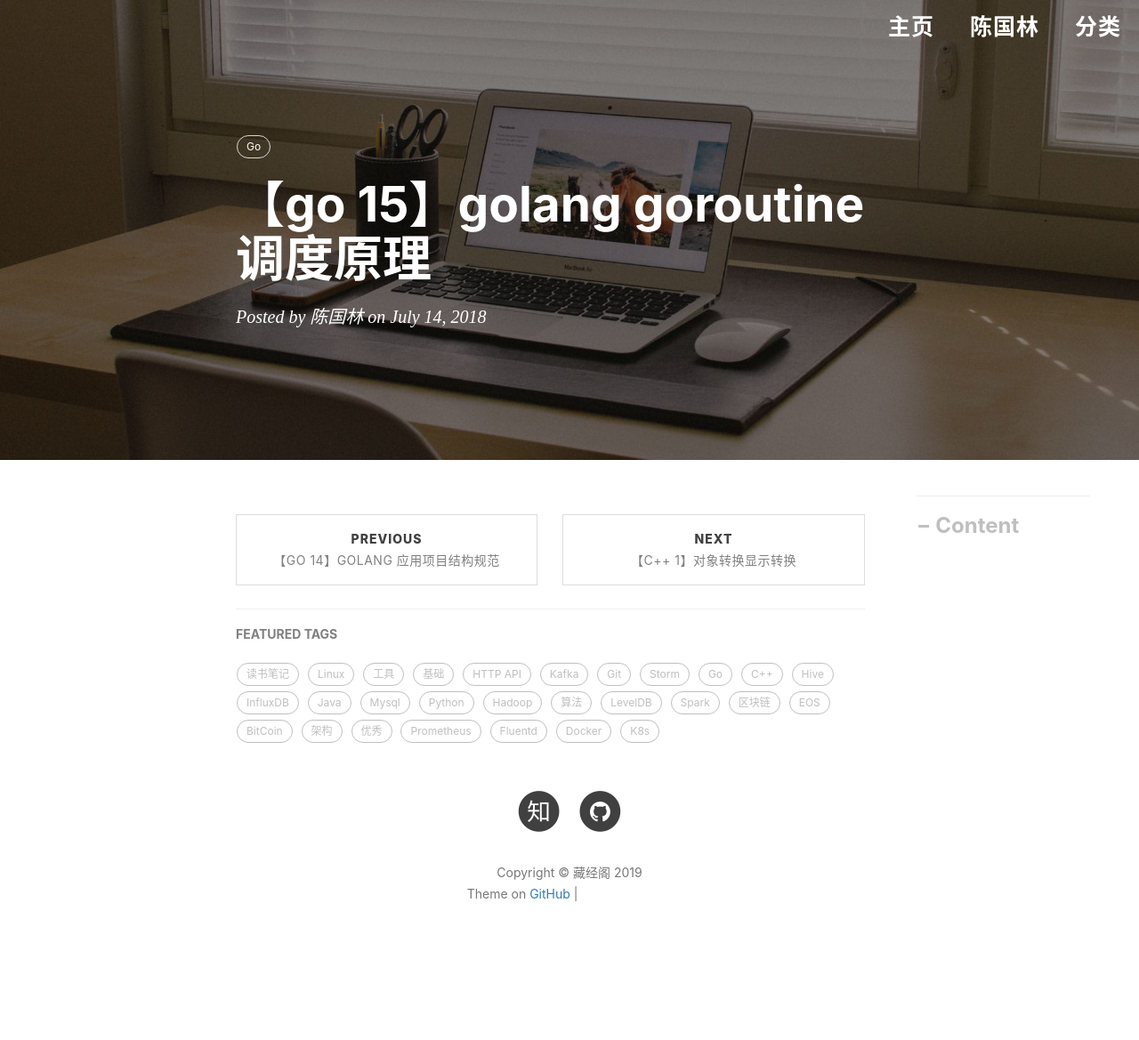
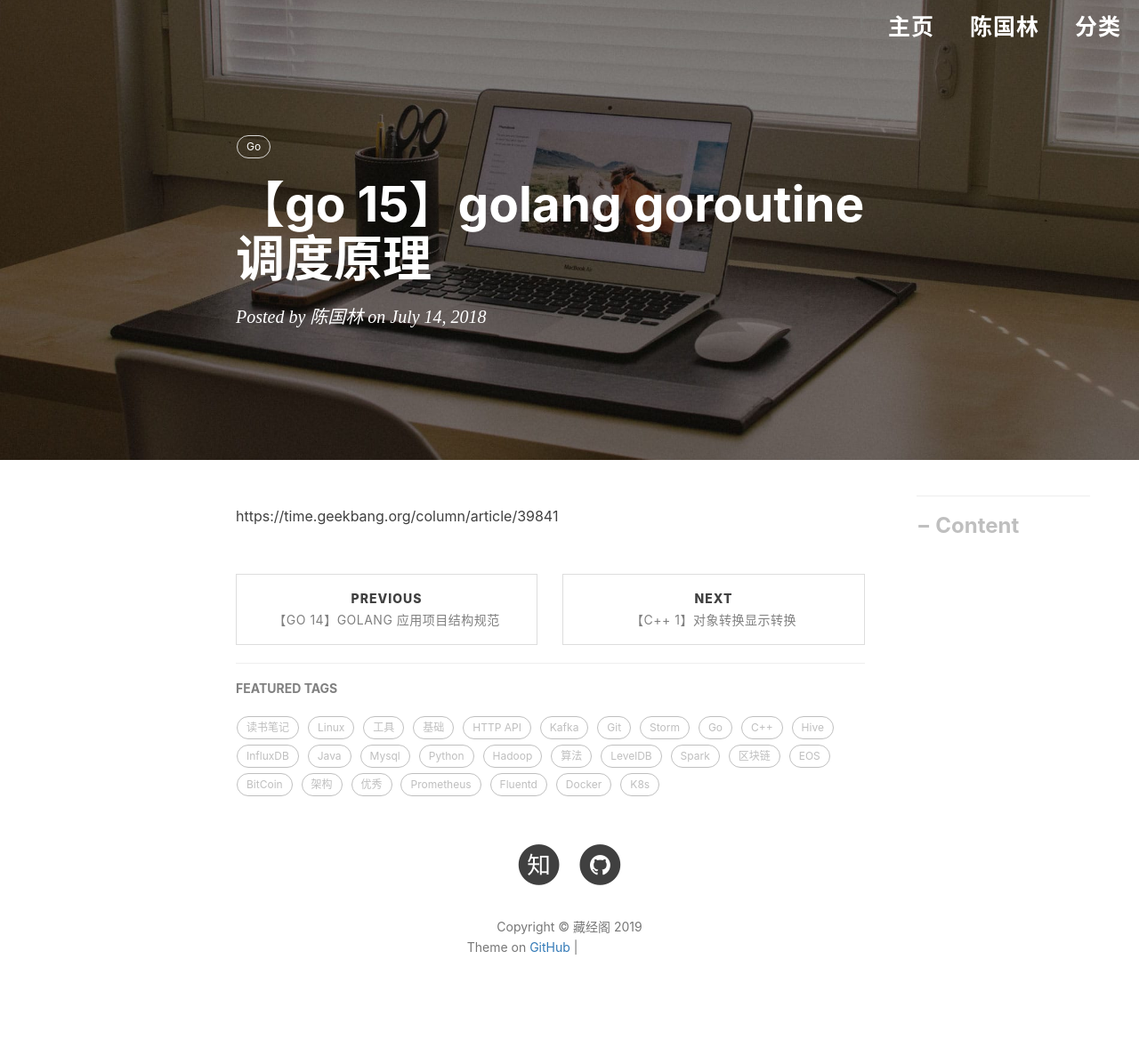
Before and after one commit to engru/chenguolin.github.io, a Jekyll site: the page built from _posts/2018-07-14-【Go-15】Golang goroutine调度原理.md, in a window 1280 px wide. Shown: the whole page at 89% size. Built offline with Jekyll 4.4.1, drawn with Linux system fonts in a browser that asks for light colours; nearby versions of some CDN libraries; comment, search, counter and statistics services are not loaded; before the commit the page ends 1109 px from its top, so only the background shows below that; part of the change alters nothing that is shown; grey boxes are pictures that could not be loaded.

Commit message:
Update 2018-07-14-【Go-15】Golang goroutine调度原理.md

```diff
--- a/_posts/2018-07-14-【Go-15】Golang goroutine调度原理.md
+++ b/_posts/2018-07-14-【Go-15】Golang goroutine调度原理.md
@@ -5,3 +5,5 @@ author: 陈国林 # 作者
 tags:          #标签
     - Go
 ---
+
+https://time.geekbang.org/column/article/39841
```
